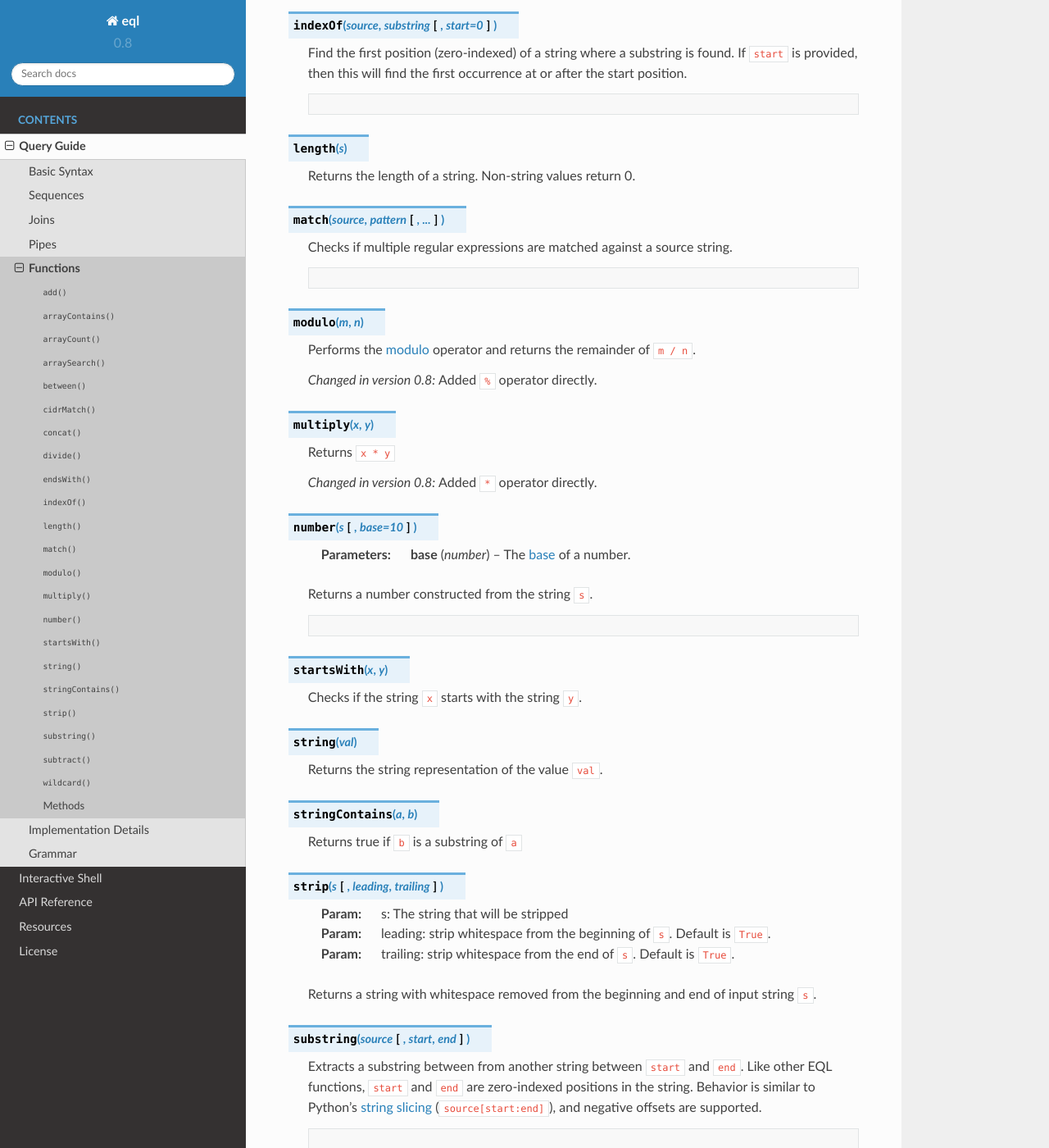
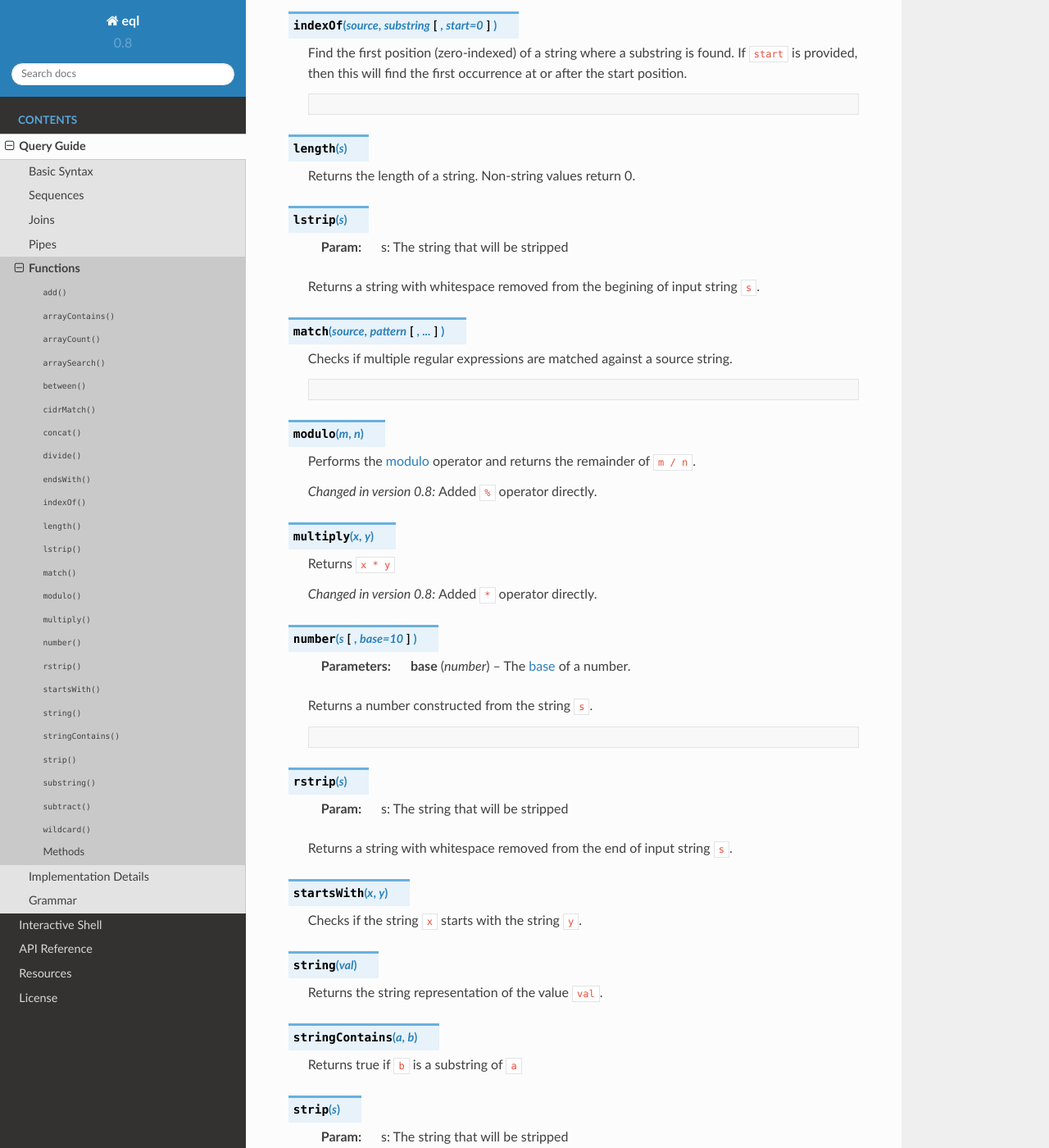
Before and after one commit to endgameinc/eql, a Sphinx documentation site: the page built from docs/query-guide/functions.rst, in a window 1280 px wide and 1400 px high, scrolled down 1516 px. Shown: the whole window at 82% size. Built offline with Sphinx 7.4.7 and the Read the Docs theme 2.0.0, drawn with Linux system fonts in a browser that asks for light colours.

Commit message:
Updated documentation to reflect strip, lstrip, and rstrip

```diff
--- a/docs/query-guide/functions.rst
+++ b/docs/query-guide/functions.rst
@@ -120,6 +120,12 @@ math, string manipulation or more sophisticated expressions to be expressed.
 
     Returns the length of a string. Non-string values return 0.
 
+.. function:: lstrip(s)
+
+    :param: s: The string that will be stripped
+
+    Returns a string with whitespace removed from the begining of input string ``s``.
+
 .. function:: match(source, pattern [, ...])
 
     Checks if multiple regular expressions are matched against a source string.
@@ -153,6 +159,12 @@ math, string manipulation or more sophisticated expressions to be expressed.
         number("1337")                  // returns 1337
         number("0xdeadbeef", 16)        // 3735928559
 
+.. function:: rstrip(s)
+
+    :param: s: The string that will be stripped
+
+    Returns a string with whitespace removed from the end of input string ``s``.
+
 .. function:: startsWith(x, y)
 
     Checks if the string ``x`` starts with the string ``y``.
@@ -165,13 +177,12 @@ math, string manipulation or more sophisticated expressions to be expressed.
 
     Returns true if ``b`` is a substring of ``a``
 
-.. function:: strip(s[, leading, trailing])
+.. function:: strip(s)
 
     :param: s: The string that will be stripped
-    :param: leading: strip whitespace from the beginning of ``s``. Default is ``True``.
-    :param: trailing: strip whitespace from the end of ``s``. Default is ``True``.
 
     Returns a string with whitespace removed from the beginning and end of input string ``s``.
+
 .. function:: substring(source [, start, end])
 
     Extracts a substring between from another string between ``start`` and ``end``.
```
